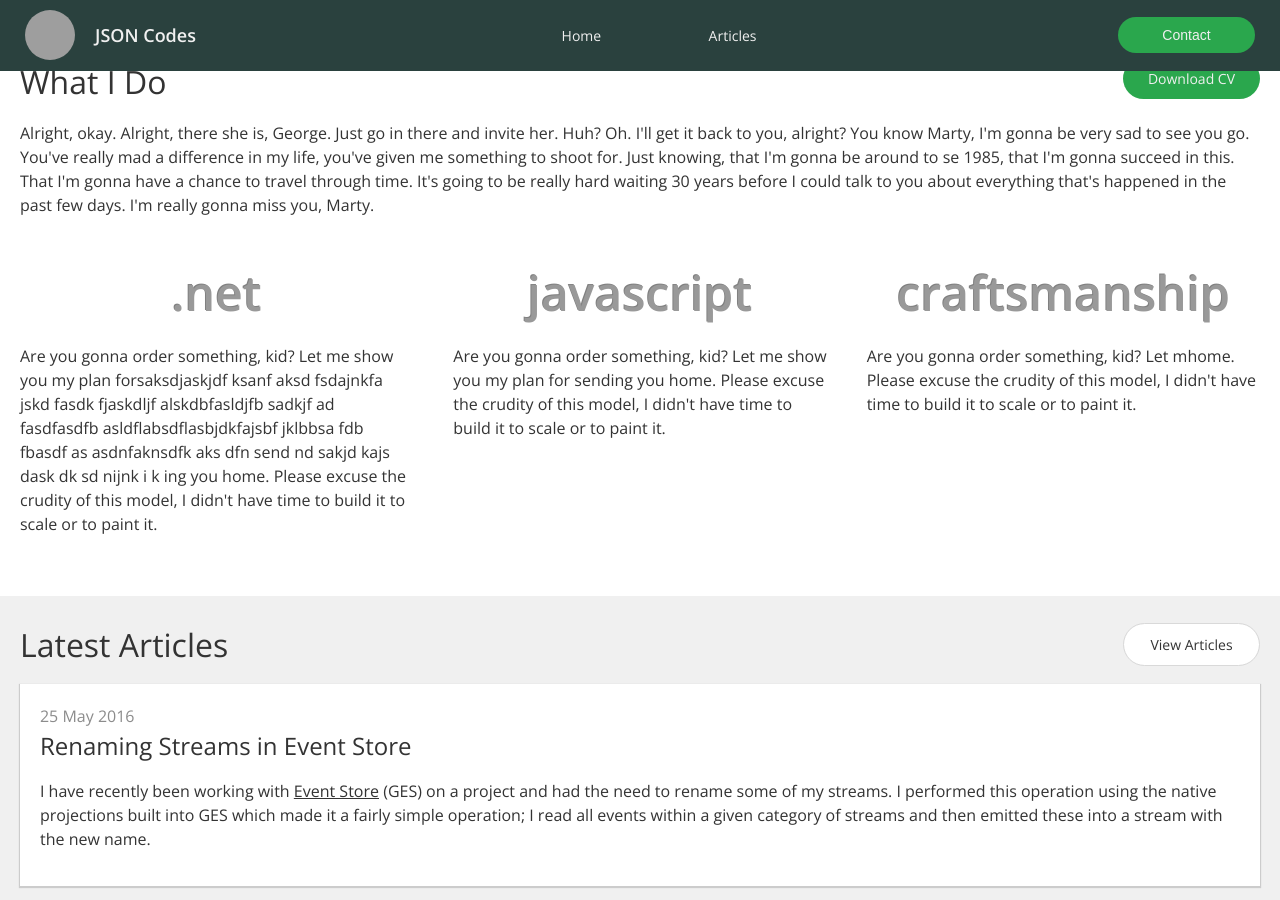
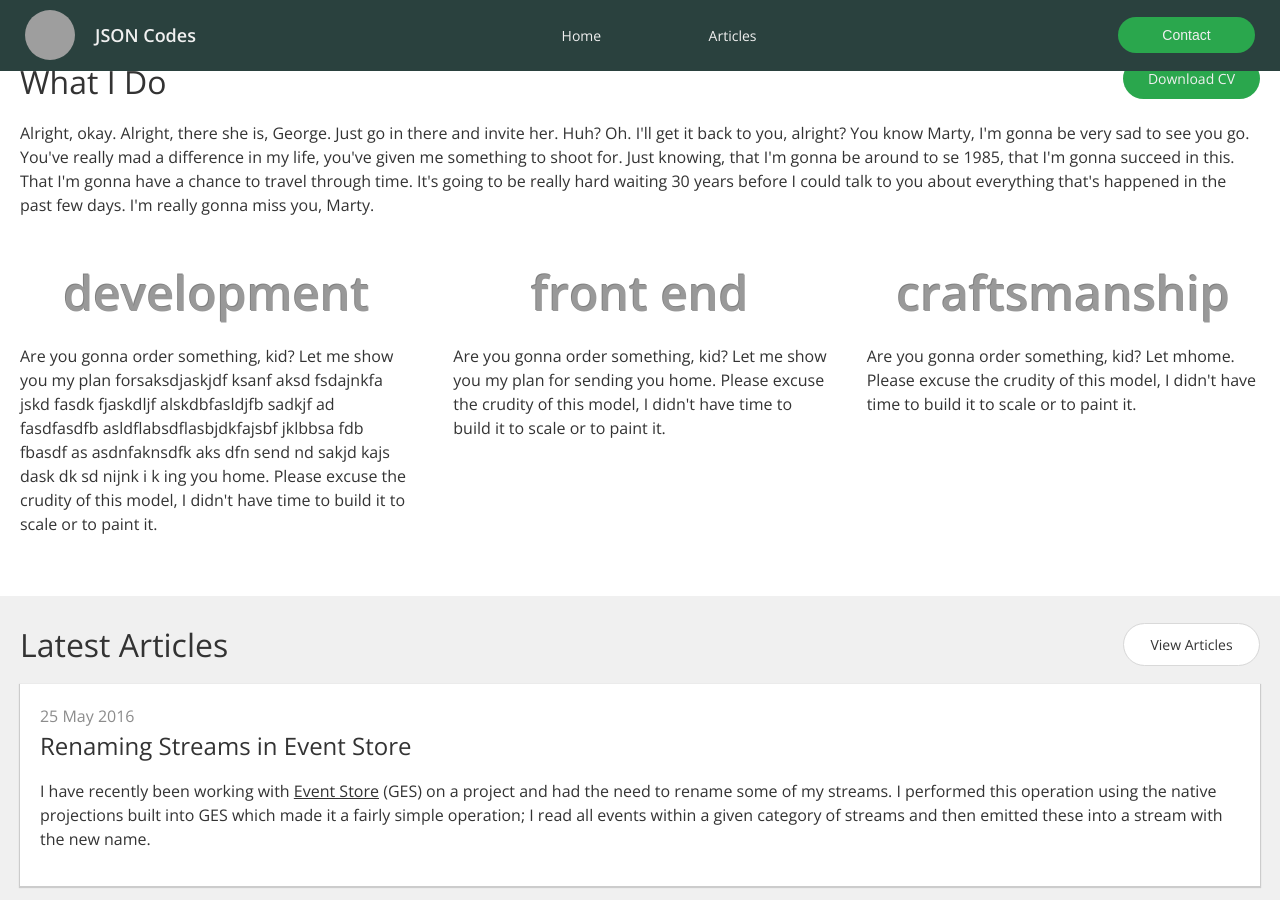
Before and after one commit to jsoncodes/jsoncodes.github.io, a Jekyll site: the page built from index.html, in a window 1280 px wide and 900 px high, scrolled down 867 px. Built offline with Jekyll 4.4.1, drawn with Linux system fonts in a browser that asks for light colours; nearby versions of some CDN libraries; grey boxes are pictures that could not be loaded.

Commit message:
Updating titles

```diff
--- a/_includes/home/what-i-do.html
+++ b/_includes/home/what-i-do.html
@@ -6,12 +6,12 @@
 
 <div class="container">
   <div class="technology">
-    <h1>.NET</h1>
+    <h1>Development</h1>
     <p>Are you gonna order something, kid? Let me show you my plan forsaksdjaskjdf ksanf aksd fsdajnkfa jskd fasdk fjaskdljf alskdbfasldjfb sadkjf ad fasdfasdfb asldflabsdflasbjdkfajsbf   jklbbsa fdb fbasdf as  asdnfaknsdfk aks dfn send nd sakjd kajs dask dk sd nijnk i  k  ing you home. Please excuse the crudity of this model, I didn't have time to build it to scale or to paint it.</p>
   </div>
 
   <div class="technology">
-    <h1>Javascript</h1>
+    <h1>Front&nbsp;End</h1>
     <p>Are you gonna order something, kid? Let me show you my plan for sending you home. Please excuse the crudity of this model, I didn't have time to build it to scale or to paint it.</p>
   </div>
 
```
